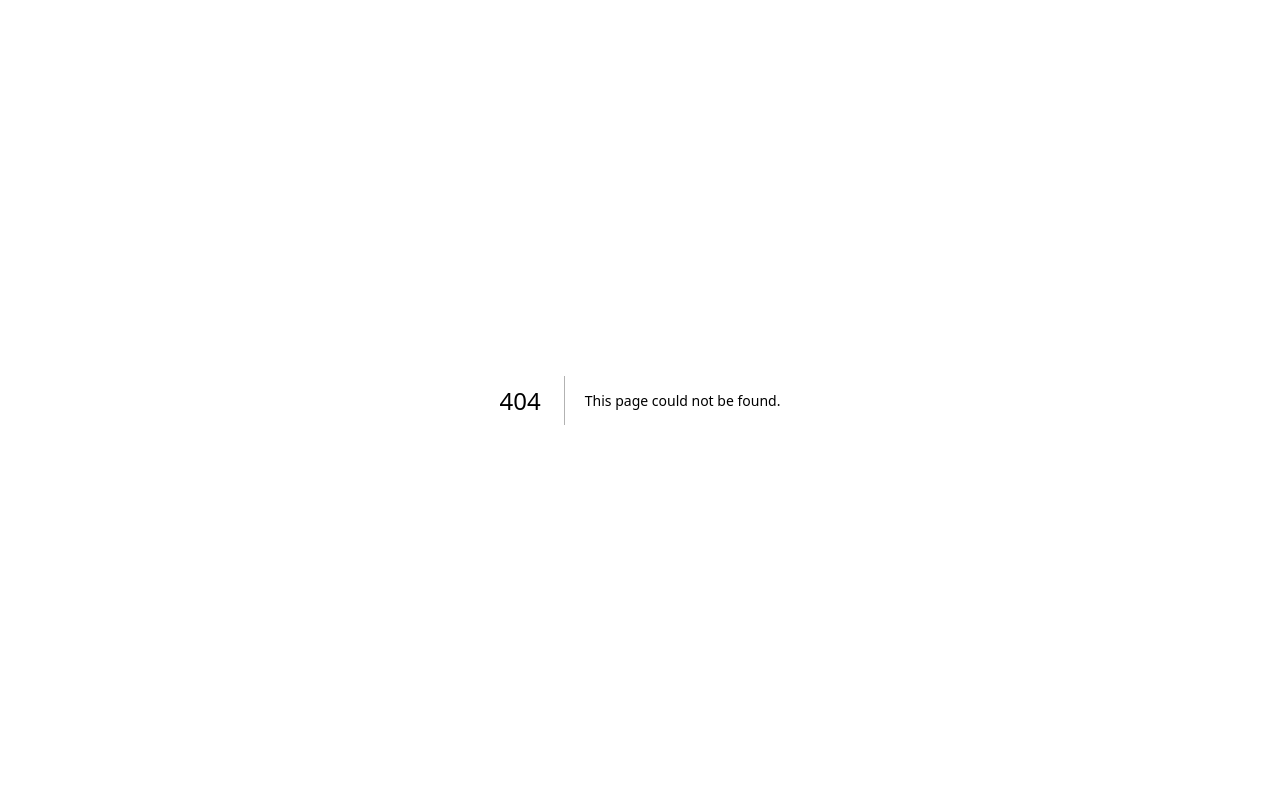
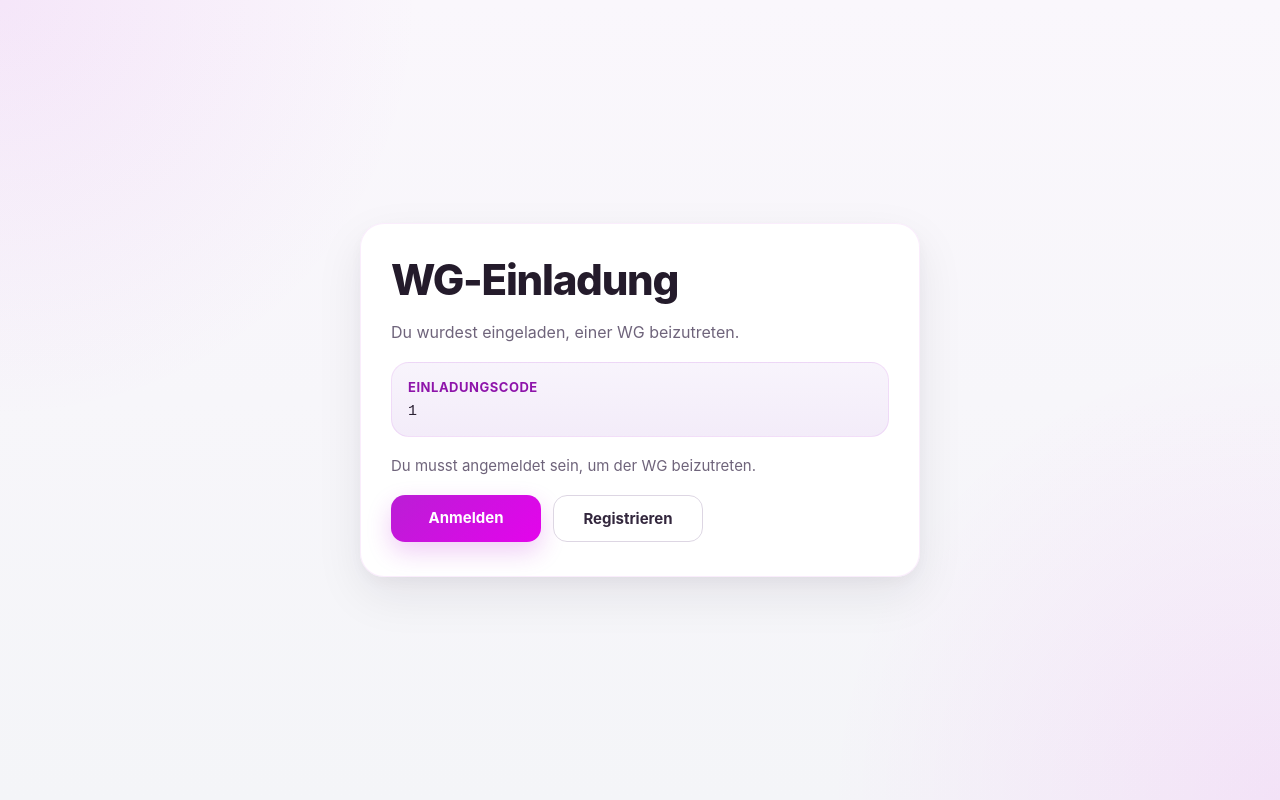
Before and after one commit to wwindrunnerr/flatmate, a Next.js app: page /invite/1 in a window 1280 px wide. Before the commit this address had no page. Built offline with nearby package versions, Linux system fonts and the light colour scheme; no server answers.

Commit message:
feat(ui): add invite page and redesign wg internal layout

```diff
--- /dev/null
+++ b/src/app/invite/[code]/InviteClient.tsx
@@ -0,0 +1,159 @@
+"use client";
+
+import Link from "next/link";
+import { useEffect, useState } from "react";
+import "./invite.css";
+
+interface InviteClientProps {
+    code: string;
+}
+
+interface SessionUser {
+    id: string;
+    email: string;
+    name: string;
+}
+
+export default function InviteClient({ code }: InviteClientProps) {
+    const [message, setMessage] = useState("");
+    const [loading, setLoading] = useState(false);
+    const [checkingAuth, setCheckingAuth] = useState(true);
+    const [user, setUser] = useState<SessionUser | null>(null);
+
+    const nextUrl = `/invite/${code}`;
+
+    useEffect(() => {
+        async function checkAuth() {
+            try {
+                const res = await fetch("/api/me", {
+                    credentials: "include",
+                    cache: "no-store",
+                });
+
+                if (!res.ok) {
+                    setUser(null);
+                    return;
+                }
+
+                const data = await res.json();
+                setUser(data.user ?? null);
+            } catch (error) {
+                console.error("INVITE_AUTH_CHECK_ERROR", error);
+                setUser(null);
+            } finally {
+                setCheckingAuth(false);
+            }
+        }
+
+        checkAuth();
+    }, []);
+
+    async function joinWG() {
+        setLoading(true);
+        setMessage("");
+
+        try {
+            const res = await fetch(`/api/invites/${code}/join`, {
+                method: "POST",
+                credentials: "include",
+            });
+
+            const rawText = await res.text();
+
+            let data: any = {};
+            try {
+                data = rawText ? JSON.parse(rawText) : {};
+            } catch (error) {
+                console.error("JOIN_INVITE_INVALID_JSON", {
+                    status: res.status,
+                    rawText,
+                    error,
+                });
+                setMessage("Server hat keine gültige Antwort geliefert.");
+                return;
+            }
+
+            if (!res.ok) {
+                setMessage(data.error || "Beitritt fehlgeschlagen");
+                return;
+            }
+
+            setMessage("Du bist der WG beigetreten.");
+
+            setTimeout(() => {
+                window.location.href = `/wg/${data.wg.id}`;
+            }, 700);
+        } catch (error) {
+            console.error("INVITE_JOIN_PAGE_ERROR", error);
+            setMessage("Netzwerkfehler");
+        } finally {
+            setLoading(false);
+        }
+    }
+
+    return (
+        <main className="invite-page">
+            <div className="invite-card">
+                <h1 className="invite-title">WG-Einladung</h1>
+                <p className="invite-subtitle">
+                    Du wurdest eingeladen, einer WG beizutreten.
+                </p>
+
+                <div className="invite-code-box">
+                    <span className="invite-code-label">Einladungscode</span>
+                    <code className="invite-code">{code}</code>
+                </div>
+
+                {checkingAuth ? (
+                    <p className="invite-note">Anmeldestatus wird geprüft...</p>
+                ) : user ? (
+                    <>
+                        <p className="invite-note">
+                            Eingeloggt als <strong>{user.name}</strong> ({user.email})
+                        </p>
+
+                        <button
+                            className="invite-btn-primary"
+                            onClick={joinWG}
+                            disabled={loading}
+                        >
+                            {loading ? "Wird beigetreten..." : "WG beitreten"}
+                        </button>
+                    </>
+                ) : (
+                    <>
+                        <p className="invite-note">
+                            Du musst angemeldet sein, um der WG beizutreten.
+                        </p>
+
+                        <div className="invite-actions">
+                            <Link
+                                className="invite-btn-primary invite-link-btn"
+                                href={`/login?next=${encodeURIComponent(nextUrl)}`}
+                            >
+                                Anmelden
+                            </Link>
+
+                            <Link
+                                className="invite-btn-secondary invite-link-btn"
+                                href={`/register?next=${encodeURIComponent(nextUrl)}`}
+                            >
+                                Registrieren
+                            </Link>
+                        </div>
+                    </>
+                )}
+
+                {message && (
+                    <p
+                        className={
+                            message.includes("beigetreten") ? "invite-success" : "invite-error"
+                        }
+                    >
+                        {message}
+                    </p>
+                )}
+            </div>
+        </main>
+    );
+}
--- /dev/null
+++ b/src/app/invite/[code]/invite.css
@@ -0,0 +1,165 @@
+.invite-page {
+    min-height: 100vh;
+    display: flex;
+    align-items: center;
+    justify-content: center;
+    padding: 32px 16px;
+    background:
+            radial-gradient(circle at top left, rgba(186, 30, 213, 0.08), transparent 28%),
+            radial-gradient(circle at bottom right, rgba(228, 4, 236, 0.08), transparent 30%),
+            linear-gradient(180deg, #faf7fc 0%, #f4f5f8 100%);
+}
+
+.invite-card {
+    width: min(100%, 560px);
+    background: rgba(255, 255, 255, 0.92);
+    backdrop-filter: blur(10px);
+    border: 1px solid rgba(186, 30, 213, 0.08);
+    border-radius: 24px;
+    box-shadow:
+            0 18px 48px rgba(28, 18, 38, 0.08),
+            0 6px 18px rgba(28, 18, 38, 0.04);
+    padding: 34px 30px;
+    display: flex;
+    flex-direction: column;
+    gap: 18px;
+}
+
+.invite-title {
+    margin: 0;
+    font-size: 42px;
+    line-height: 1.05;
+    font-weight: 800;
+    color: #241b2b;
+    letter-spacing: -0.03em;
+}
+
+.invite-subtitle {
+    margin: 0;
+    font-size: 16px;
+    color: #6f647b;
+    line-height: 1.5;
+}
+
+.invite-code-box {
+    display: flex;
+    flex-direction: column;
+    gap: 8px;
+    background: linear-gradient(180deg, #f8f4fc 0%, #f3ecf9 100%);
+    border: 1px solid rgba(186, 30, 213, 0.1);
+    border-radius: 18px;
+    padding: 16px;
+}
+
+.invite-code-label {
+    font-size: 13px;
+    font-weight: 700;
+    color: #8e14aa;
+    text-transform: uppercase;
+    letter-spacing: 0.04em;
+}
+
+.invite-code {
+    font-size: 15px;
+    color: #2b2133;
+    word-break: break-all;
+}
+
+.invite-note {
+    margin: 0;
+    font-size: 15px;
+    color: #6f647b;
+    line-height: 1.45;
+}
+
+.invite-actions {
+    display: flex;
+    gap: 12px;
+    flex-wrap: wrap;
+}
+
+.invite-btn-primary,
+.invite-btn-secondary,
+.invite-link-btn {
+    appearance: none;
+    border: none;
+    border-radius: 14px;
+    padding: 13px 18px;
+    font-size: 15px;
+    font-weight: 700;
+    cursor: pointer;
+    text-decoration: none;
+    text-align: center;
+    transition:
+            transform 0.14s ease,
+            box-shadow 0.18s ease,
+            background 0.18s ease,
+            border-color 0.18s ease,
+            color 0.18s ease;
+}
+
+.invite-btn-primary {
+    background: linear-gradient(135deg, #ba1ed5 0%, #e404ec 100%);
+    color: white;
+    box-shadow: 0 10px 24px rgba(186, 30, 213, 0.22);
+}
+
+.invite-btn-primary:hover {
+    transform: translateY(-1px);
+    box-shadow: 0 14px 28px rgba(186, 30, 213, 0.28);
+}
+
+.invite-btn-secondary {
+    background: white;
+    color: #33273d;
+    border: 1px solid #ddd6e3;
+}
+
+.invite-btn-secondary:hover {
+    background: #f8f5fb;
+}
+
+.invite-btn-primary:disabled,
+.invite-btn-secondary:disabled {
+    opacity: 0.65;
+    cursor: not-allowed;
+    transform: none;
+    box-shadow: none;
+}
+
+.invite-link-btn {
+    min-width: 150px;
+}
+
+.invite-success {
+    margin: 0;
+    color: #1f7a35;
+    font-size: 14px;
+}
+
+.invite-error {
+    margin: 0;
+    color: #b42318;
+    font-size: 14px;
+}
+
+@media (max-width: 560px) {
+    .invite-card {
+        padding: 24px 18px;
+        border-radius: 20px;
+    }
+
+    .invite-title {
+        font-size: 32px;
+    }
+
+    .invite-actions {
+        flex-direction: column;
+    }
+
+    .invite-link-btn,
+    .invite-btn-primary,
+    .invite-btn-secondary {
+        width: 100%;
+    }
+}
--- /dev/null
+++ b/src/app/invite/[code]/page.tsx
@@ -0,0 +1,11 @@
+import InviteClient from "./InviteClient";
+
+export default async function InvitePage({
+                                             params,
+                                         }: {
+    params: Promise<{ code: string }>;
+}) {
+    const { code } = await params;
+
+    return <InviteClient code={code} />;
+}
```
